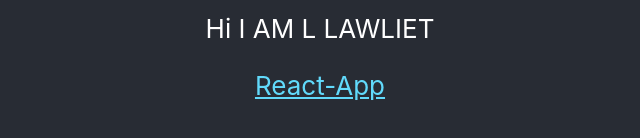
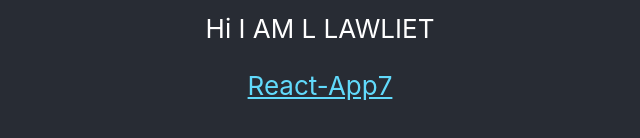
Before and after one commit to vinayworks/reactapp, a React (Create React App) app: page / in a window 1280 px wide. Shown: the part 516-654 px from the top of the page, without its empty margins (320-960 px from the left). Built offline with nearby package versions, Linux system fonts and the light colour scheme.

Commit message:
second commit

```diff
--- a/src/App.js
+++ b/src/App.js
@@ -15,7 +15,7 @@ function App() {
           target="_blank"
           rel="noopener noreferrer"
         >
-          React-App
+          React-App7
         </a>
       </header>
     </div>
```
